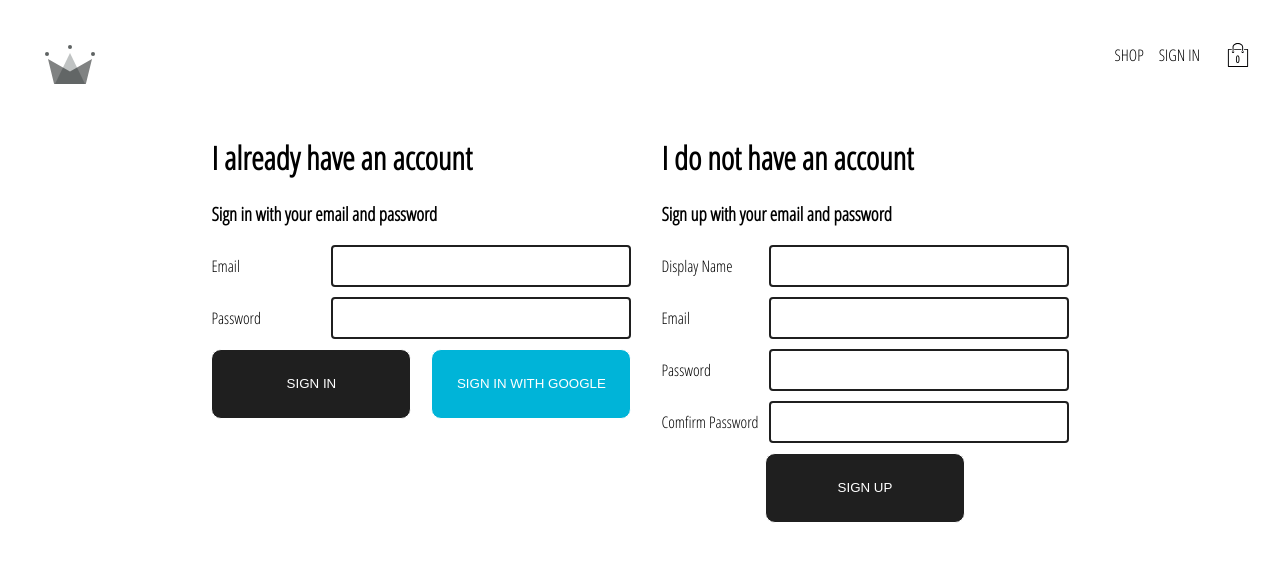
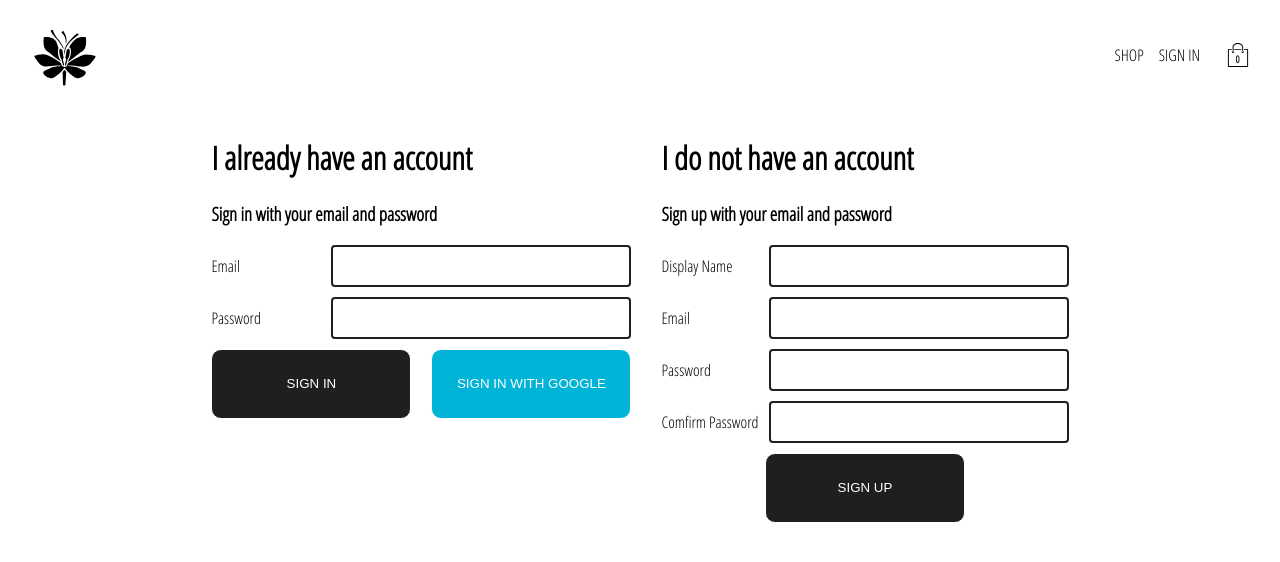
Before and after one commit to phamhoan2608/01-reactjs-crwn-clothing, a React (Create React App) app: page /signIn in a window 1280 px wide. Shown: the top 562 px of the page. Built offline with nearby package versions, Linux system fonts and the light colour scheme; no server answers.

Commit message:
[Update] Fix bugs

```diff
--- a/public/index.html
+++ b/public/index.html
@@ -2,7 +2,7 @@
 <html lang="en">
   <head>
     <meta charset="utf-8" />
-    <link rel="icon" href="%PUBLIC_URL%/clothes-shop.ico" />
+    <link rel="icon" href="%PUBLIC_URL%/logo-saffron.png" />
     <meta name="viewport" content="width=device-width, initial-scale=1" />
     <meta name="theme-color" content="#000000" />
     <meta name="description" content="Crwn Clothing Shop" />
--- a/src/routes/navigation/navigation.component.jsx
+++ b/src/routes/navigation/navigation.component.jsx
@@ -1,6 +1,6 @@
 import { Fragment } from "react";
 import { Outlet } from "react-router-dom";
-import { ReactComponent as CrwnLogo } from "../../assets/crown.svg";
+import { ReactComponent as Saffron } from "../../assets/saffron.svg";
 import { signOutUser } from "../../utils/firebase/firebase.utils";
 import CartIcon from "../../components/cart-icon/cart-icon.component";
 import CartDropdown from "../../components/cart-dropdown/cart-dropdown.component";
@@ -15,7 +15,7 @@ const Navigation = () => {
     <>
       <NavigationContainer>
         <LogoContainer to={"/"}>
-          <CrwnLogo className="logo" />
+          <Saffron className="logo" />
         </LogoContainer>
         <NavLinksContainer>
           <NavLink to={"/shop"}>SHOP</NavLink>
--- a/src/routes/navigation/navigation.styles.jsx
+++ b/src/routes/navigation/navigation.styles.jsx
@@ -12,7 +12,7 @@ export const NavigationContainer = styled.div`
 export const LogoContainer = styled(Link)`
   height: 100%;
   width: 70px;
-  padding: 25px;
+  padding: 10px;
 `;
 
 export const NavLinksContainer = styled.div`
```
Also changed, not shown: public/manifest.json, src/assets/saffron.svg (added).
